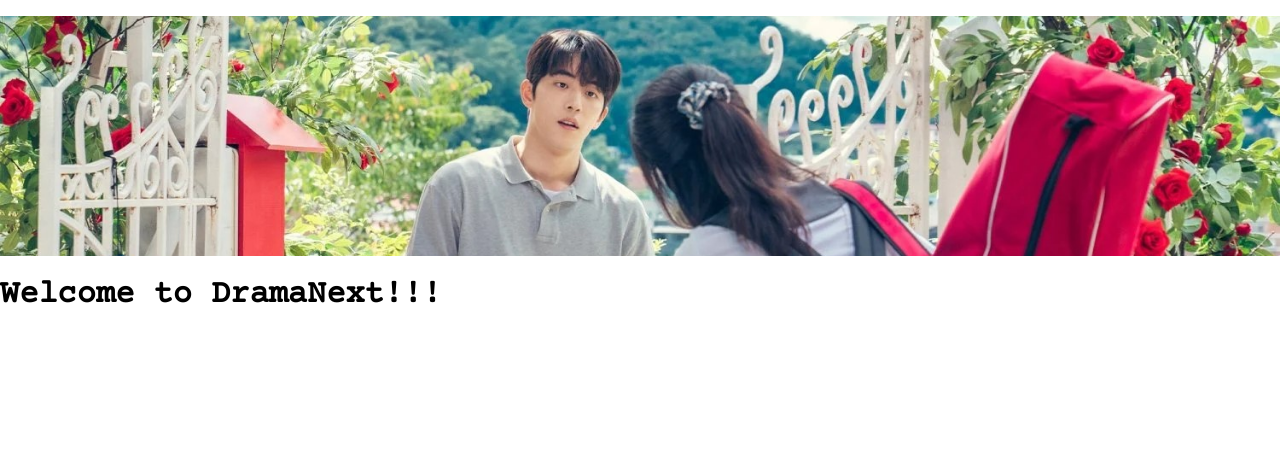
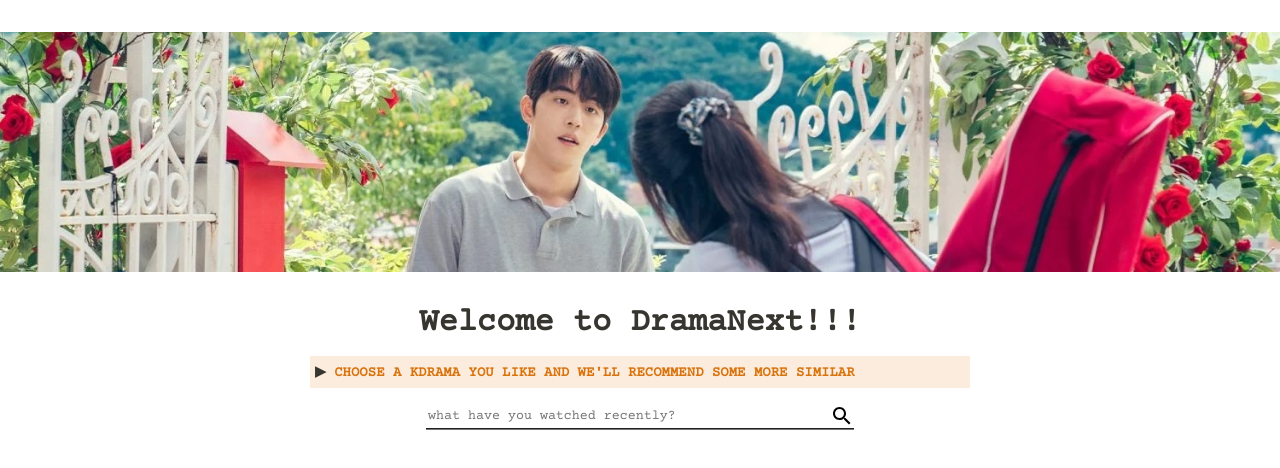
Before and after one commit to khanhzoball/drama-next, a React (Create React App) app: page / in a window 1280 px wide. Shown: the top 468 px of the page. Built offline with nearby package versions, Linux system fonts and the light colour scheme.

Commit message:
added search bar

```diff
--- a/src/components/home.js
+++ b/src/components/home.js
@@ -1,5 +1,6 @@
 import React, { useState, useEffect } from "react";
 import banner1 from "./images/banner1.jpg"
+import SearchIcon from '@mui/icons-material/Search';
 
 function Home () {
     return (
@@ -7,8 +8,19 @@ function Home () {
             <div className="hero-container">
                 <img src={banner1} className="hero-image"/>
             </div>
-            <div>
-                <h1>Welcome to DramaNext!!!</h1>
+            <div className="slogan">
+                Welcome to DramaNext!!!
+            </div>
+            <div className="search-description">
+                <span style={{color: "rgb(55, 53, 47)"}}>&#9654;</span> CHOOSE A KDRAMA YOU LIKE AND WE'LL RECOMMEND SOME MORE SIMILAR
+            </div>
+            <div className="search-box">
+                <div className="search-bar">
+                    <input type="text" className="search-input" placeholder="what have you watched recently?"/>
+                    <div className="search-icon">
+                        <SearchIcon />
+                    </div>
+                </div>
             </div>
         </div>
     )
--- a/src/components/index.css
+++ b/src/components/index.css
@@ -3,12 +3,34 @@ html, body {
     height: 100%;
 }
 
+.search-input::-webkit-input-placeholder {
+    font-family: 'Courier Prime', monospace;
+}
+
+.search-input:-ms-input-placeholder {
+    font-family: 'Courier Prime', monospace;
+}
+
+.search-input:-moz-placeholder {
+    font-family: 'Courier Prime', monospace;
+}
+
+.search-input::-moz-placeholder {
+    font-family: 'Courier Prime', monospace;
+}
+
 .hero-container {
     display: flex;
     align-items: center;
-    padding-top: 1em;
+    padding-top: 2em;
 }
 
+input {
+    border-top-style: hidden;
+    border-right-style: hidden;
+    border-left-style: hidden;
+    border-bottom-style: hidden;
+}
 
 /* The hero image */
 .hero-image {
@@ -18,3 +40,58 @@ html, body {
     object-fit: cover;
     position: center;
 }
+
+.slogan {
+    color: rgb(55, 53, 47);
+    font-size: 32px;
+    font-weight: 700;
+    line-height: 1.2;
+    text-align: center;
+    margin-top: 1em;
+}
+
+.search-description {
+    font-size: 14px;
+    font-weight: 700;
+    width: 650px;
+    margin: 0 auto;
+    margin-top: 1em;
+    color: rgb(217, 115, 13);
+    background-color: rgb(251, 236, 221);
+    padding-top: 7px;
+    padding-bottom: 7px;
+    padding-left: 5px;
+    padding-right: 5px;
+}
+
+.search-box {
+    margin: 0 auto;
+}
+
+.search-bar {
+    margin: 0 auto;
+    margin-top: 1em;
+    display: flex;
+    flex-direction: row;
+    justify-content: center;
+}
+
+.search-input {
+    width: 400px;
+    font-family: 'Courier Prime', monospace;
+    border-bottom-style: groove;
+    outline: none;
+}
+
+.search-icon {
+    background-color: transparent;
+    display: flex;
+    align-items: center;
+    border-width: 2px ;
+    border-bottom-style: groove;
+    border-color: rgb(118, 118, 118);
+}
+
+SearchIcon {
+    background-color: transparent;
+}
```
